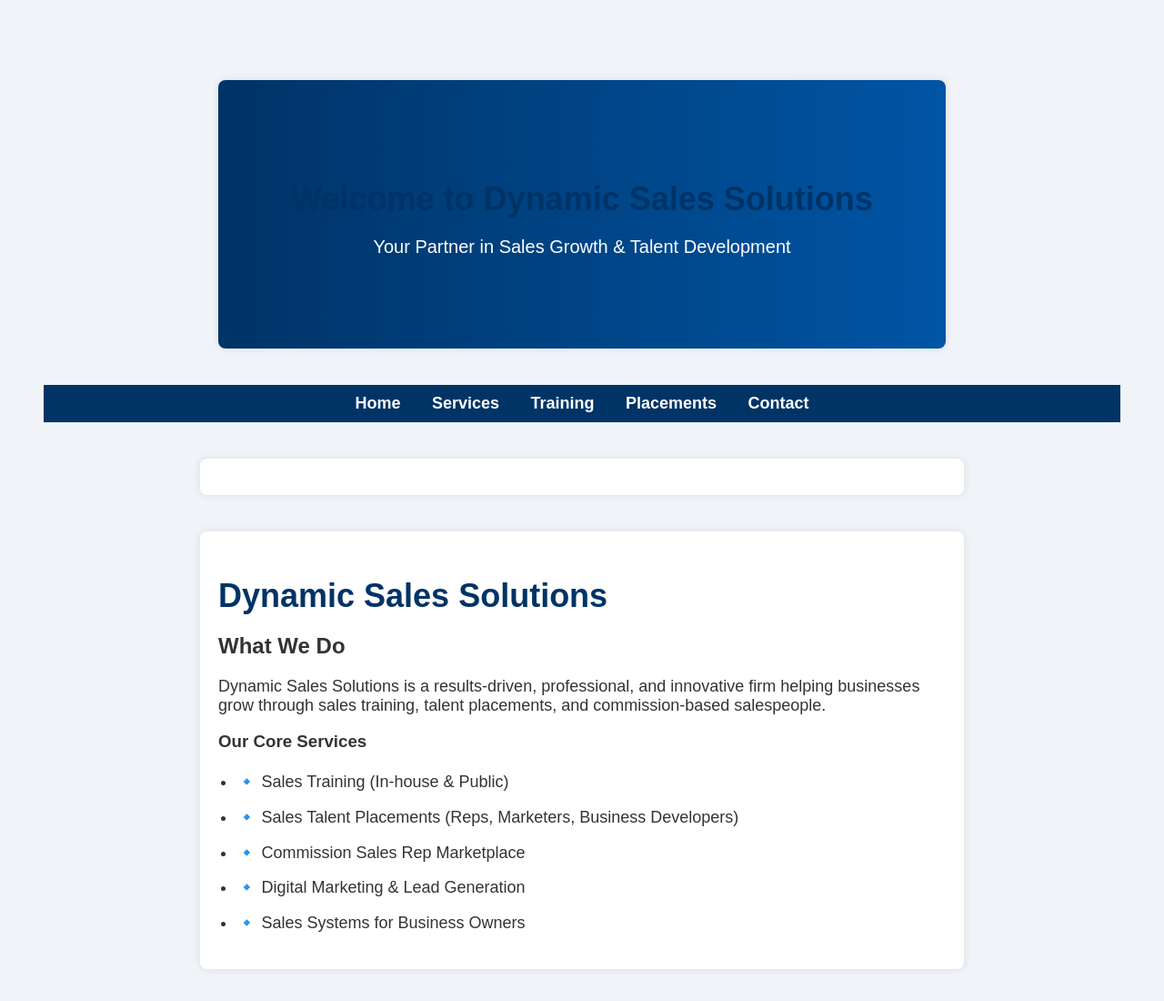
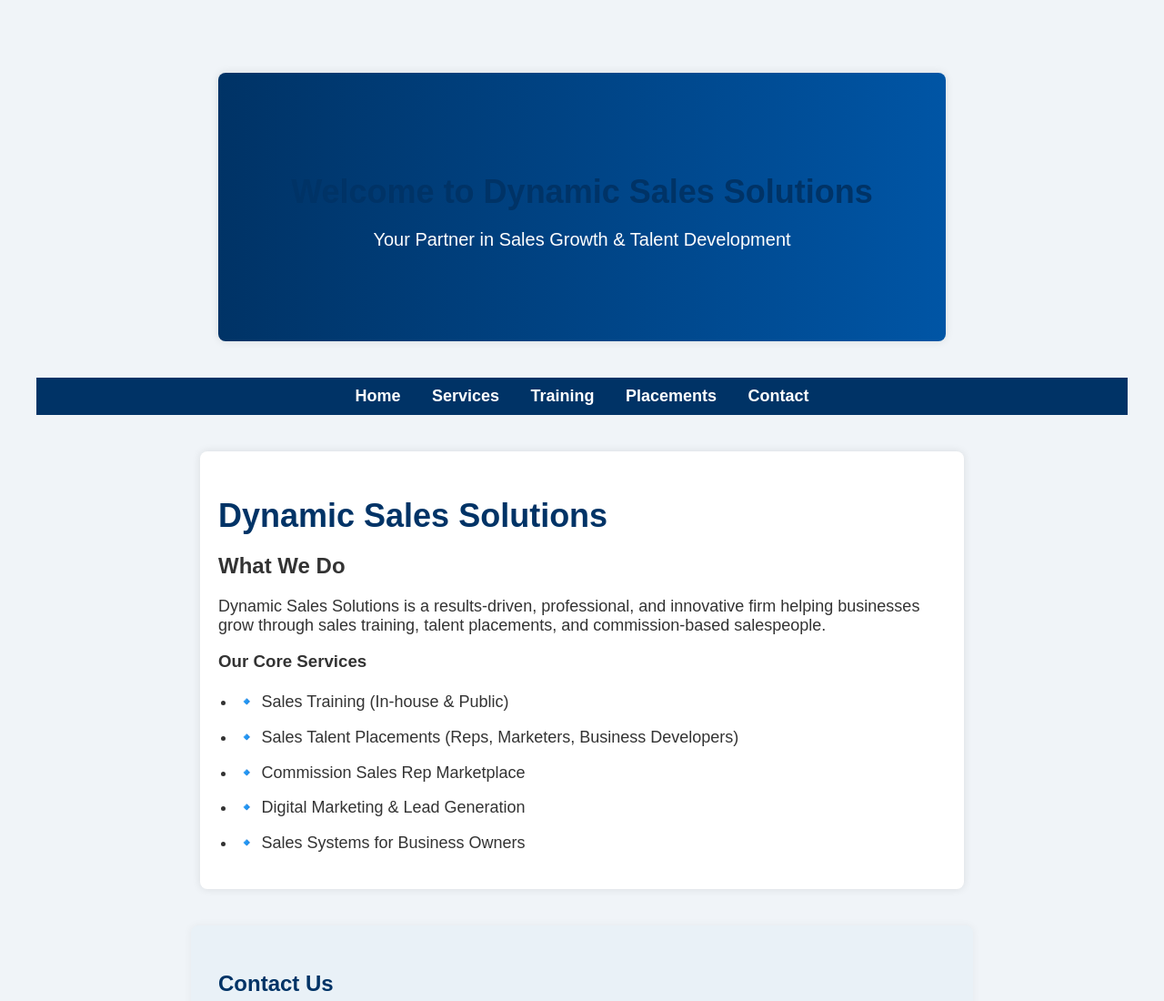
Before and after one commit to lezselye/DSS-WEBSITE, a plain HTML site: page index.html in a window 1280 px wide. Shown: the top 1100 px of the page at 91% size. Drawn offline with Linux system fonts and the light colour scheme.

Commit message:
Add files via upload

```diff
--- a/index.html
+++ b/index.html
@@ -17,8 +17,6 @@
   <a href="#placements">Placements</a>
   <a href="#contact">Contact</a>
 </nav>
-  <section id="home">
-  </section>
   <section id="services">
     <h1>Dynamic Sales Solutions</h1>
     <h2>What We Do</h2>
--- a/style.css
+++ b/style.css
@@ -1,3 +1,7 @@
+body {
+  margin: 0;
+  padding: 0;
+}
 body {
   background-color: #f0f4f8;
   font-family: Arial, sans-serif;
@@ -103,12 +107,6 @@ html {
   scroll-behavior: smooth;
 }
 .banner {
-  text-align: center;
-  padding: 60px 20px;
-  background: linear-gradient(to right, #003366, #0055a5);
-  color: white;
-}
-.banner {
   width: 100%;
   padding: 80px 20px;
   background: linear-gradient(to right, #003366, #0055a5);
```
